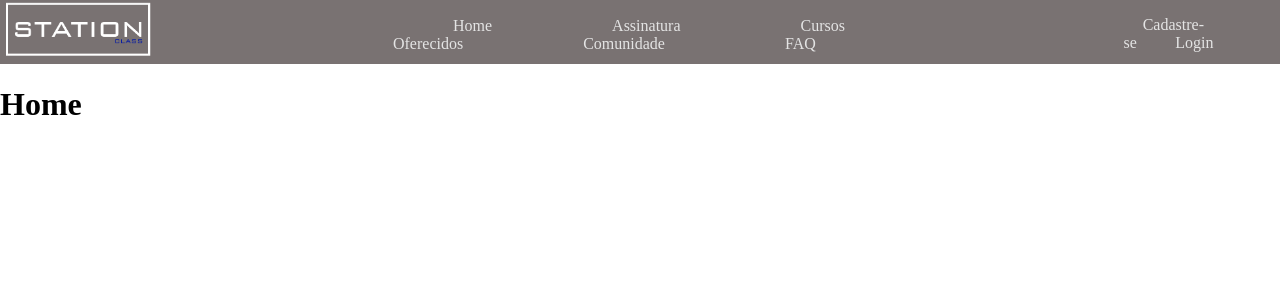
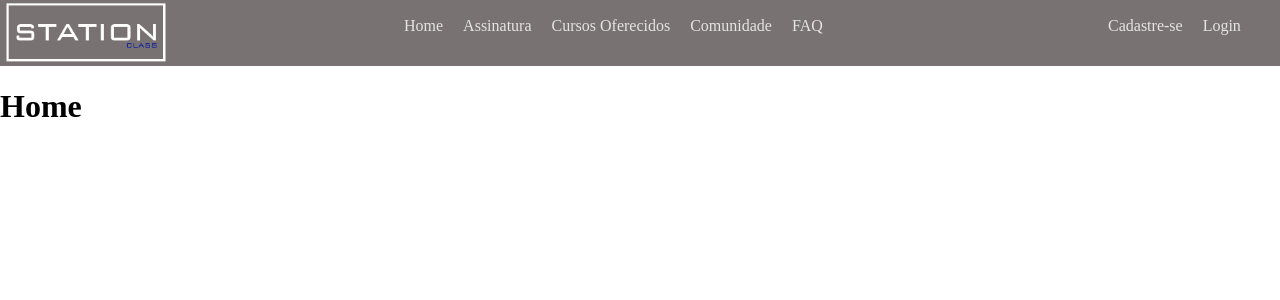
Before and after one commit to GuiReis1303/Projeto-Integrador-Geral, a React (Create React App) app: page / in a window 1280 px wide. Shown: the top 300 px of the page. Built offline with nearby package versions, Linux system fonts and the light colour scheme.

Commit message:
01-06
- Edição CSS

```diff
--- a/src/Modulos/Menu.css
+++ b/src/Modulos/Menu.css
@@ -5,40 +5,36 @@
     font-family:cursive;
 }
 
+.imagem{
+    display: flex;
+    width: 15%;
+}
+
 .imagem img{
-
-    width: 40%;
-
+    width: 90%;
 }
 
 .editMenuH1{
-
-
-    padding: 2.6em 60px;
-    margin-bottom: 3em;
+    margin-left: 20px;
     text-decoration: none;
     color: #e4e4e4;
 
 
 }
 .editMenuH2{
-
-    width: 2%;
-    padding: 1.2em;
-    margin-bottom: 3em;
+    margin-left: 20px;
     text-decoration: none;
     color: #e4e4e4;
 
-
 }
 .link{
-
-margin-top: 1.30%;
-width: 70%;
-
+    display: flex;
+    width: 40%;
+    margin-top: 1.30%;
 }
 
 .login{
+    display: flex;
+    width: 15%;
     margin-top: 1.30%;
-    width: 15%;
 }
--- a/src/Modulos/Menu.js
+++ b/src/Modulos/Menu.js
@@ -6,7 +6,7 @@ const Menu = () => {
     return (
         <div className="menu">
             <div className="imagem">
-            <img src={require("./logobranca.png")}/>
+                <img src={require("./logobranca.png")}/>
             </div>
             <div className="link">
                 <Link className="editMenuH1" to="/">Home</Link>
```
